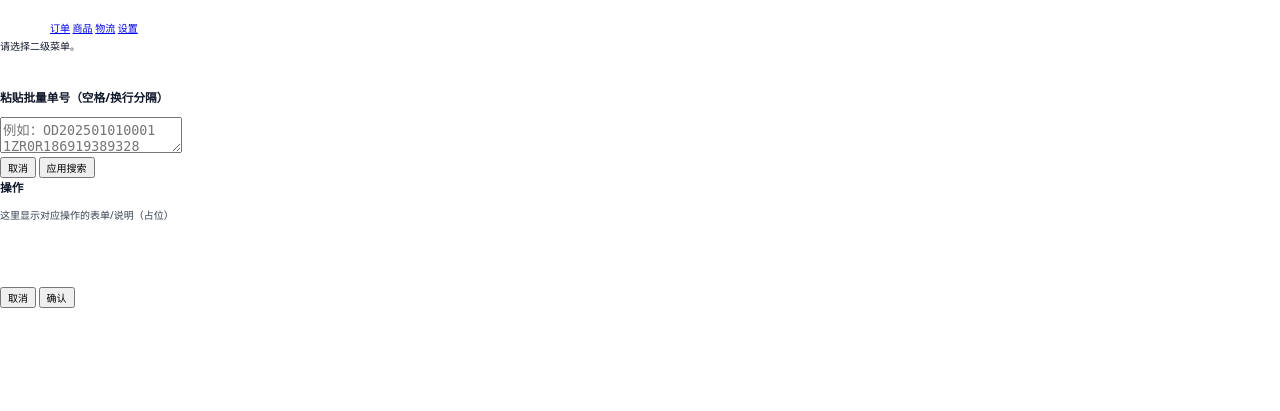
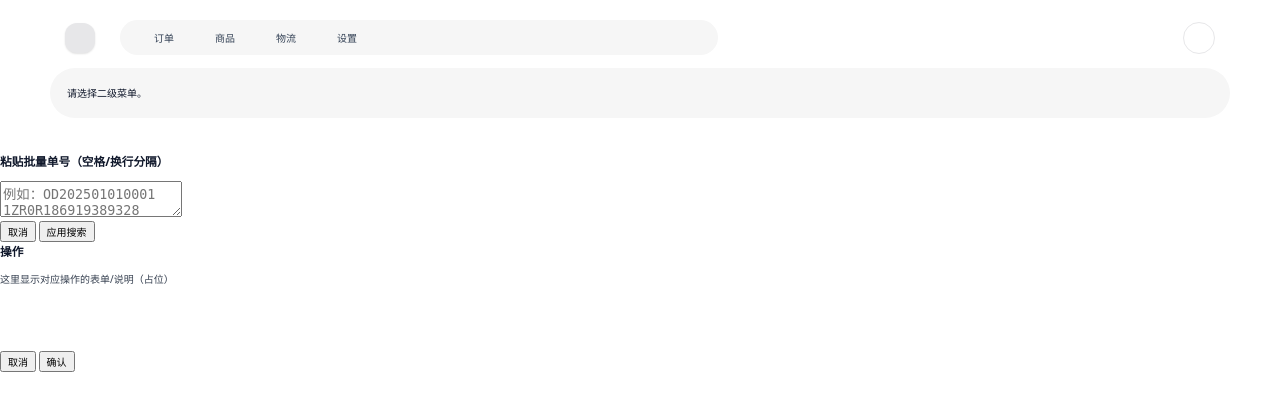
Before and after one commit to aidaddydog/minipost, a FastAPI app: a page that uses app/templates/_base/head.html in a window 1280 px wide. Shown: the top 411 px of the page. Run offline with FastAPI, Linux system fonts and the light colour scheme.

Commit message:
Update admin.css

```diff
--- a/static/css/admin.css
+++ b/static/css/admin.css
@@ -1 +1,46 @@
-/* 详见 variables.css 与 base.css；如需覆盖可在此扩展 */
+/* 顶部 */
+.header{ display:flex; align-items:center; margin:var(--header-mt) 0 var(--header-mb); }
+.logo{ display:block; width:var(--logo-w); height:var(--logo-h); border-radius:var(--logo-radius); background:var(--logo-bg); box-shadow:0 1px 2px rgba(0,0,0,.12); flex:0 0 auto; text-decoration:none; margin-left:var(--logo-ml); }
+.header-gap-left{ width:var(--gap) } .header-gap-right{ flex:1 }
+.avatar{ width:var(--avatar-size); height:var(--avatar-size); border-radius:var(--avatar-radius); background:var(--avatar-bg); margin-left:var(--gap); margin-right:var(--avatar-mr); flex:0 0 auto; border:var(--avatar-border-width) solid var(--avatar-border-color); }
+
+/* 一级轨道/链接/胶囊 */
+.nav-rail{ position:relative; flex:0 0 var(--nav-w); width:var(--nav-w); background:var(--rail-bg); border:var(--rail-border-width) solid var(--rail-border-color); border-radius:var(--rail-radius); box-shadow:var(--rail-shadow);}
+.track{ position:relative; display:flex; align-items:center; gap:var(--l1-gap); height:var(--l1-height); padding:0 14px; overflow:visible; }
+.pill{ position:absolute; top:50%; left:0; transform:translate(0,-50%); height:var(--pill-height); border-radius:var(--pill-radius); background:var(--pill-bg); transition:transform .25s cubic-bezier(.22,.61,.36,1), width .25s cubic-bezier(.22,.61,.36,1), opacity .18s ease; opacity:0; }
+.link{ position:relative; z-index:1; padding:0 var(--l1-item-px); height:var(--l1-height); display:flex; align-items:center; justify-content:center; font-size:var(--l1-font-size); color:#334155; text-decoration:none; white-space:nowrap; border-radius:10px; user-select:none; }
+.link:hover{ color:var(--l1-hover) } .link.active{ color:var(--l1-active); font-weight:600 }
+
+/* 二级 / 三级 / 卡片 */
+.subrow{ position:relative; width:100%; background:transparent; }
+.subrow-inner{ max-width:var(--maxw); margin:0 auto; padding:0 var(--page-px); display:flex; align-items:center; }
+.subbar-offset{ width:calc(var(--logo-w) + var(--gap)) } .subbar{ flex:0 0 var(--nav-w); width:var(--nav-w) }
+.sub-inner{ display:flex; flex-wrap:wrap; align-items:center; gap:var(--l2-gap) }
+.sub{ font-size:var(--l2-font-size); color:var(--l2-color); text-decoration:none; padding:var(--l2-item-py) var(--l2-item-px); border-radius:var(--l2-item-radius); line-height:1.2; margin:var(--l2-item-my) 0; }
+.sub:hover,.sub.active{ color:var(--l2-hover) }
+
+.tabrow{ margin-top:12px; }
+.tabrow-inner{ max-width:var(--maxw); margin:0 auto; padding:0 var(--page-px); display:flex; }
+.tab-offset{ width:var(--tab-offset-left) } .tab-wrap{ flex:0 0 var(--tab-w); width:var(--tab-w); }
+.tabs{ display:flex; gap:var(--tab-gap); padding-left:20px; position:relative; z-index:2; }
+.tab{ display:inline-flex; align-items:center; justify-content:center; font-size:var(--tab-font-size); color:var(--tab-color); background:var(--tab-inactive-bg); border:1px solid var(--tab-border); border-bottom:none; padding:var(--tab-py) var(--tab-px); border-top-left-radius:var(--tab-radius); border-top-right-radius:var(--tab-radius); text-decoration:none; white-space:nowrap; height:calc(var(--tab-py) * 2 + 1.2em); }
+.tab:hover{ color:#0f172a; } .tab.active{ background:var(--tab-active-bg); color:var(--tab-color-active); position:relative; z-index:3; }
+.tab__text{ display:inline-block; margin-left:var(--tab-text-ml); }
+.tab-ink{ position:absolute; left:0; top:calc(100% + var(--tab-ink-mt)); height:var(--tab-ink-height); width:0; background:var(--tab-ink-color); border-radius:var(--tab-ink-radius); transform:translateX(0); transition:transform .25s cubic-bezier(.22,.61,.36,1), width .25s cubic-bezier(.22,.61,.36,1); z-index:4; pointer-events:none; opacity:1; }
+
+.tabcard{ background:var(--tabcard-bg); border:1px solid var(--tab-border); border-radius:var(--tabcard-radius); box-shadow:var(--tabcard-shadow); padding:var(--tabcard-p); position:relative; z-index:1; margin-top:-1px; }
+.tabcard.no-tabs{ margin-top:0 }
+.toolbar{ background:var(--filter-card-bg); border-radius:var(--filter-card-radius); padding:var(--filter-card-py) var(--filter-card-px); display:flex; flex-wrap:wrap; gap:12px; align-items:center; }
+
+/* 表格 */
+.table-wrap{ margin:var(--table-wrap-mt) 0 var(--table-wrap-mb); background:var(--table-wrap-bg); border-radius:var(--table-wrap-radius); }
+.table-scroll{ max-height:var(--table-max-h); overflow-y:auto; overflow-x:hidden; padding-right:8px; scrollbar-width:thin; scrollbar-color:var(--scrollbar-thumb) var(--scrollbar-track); }
+.table{ width:100%; border-collapse:collapse; border-spacing:0; background:transparent; font-family:var(--table-font-family); }
+.table th, .table td{ padding:12px 10px; text-align:left; color:var(--table-ink); font-size:var(--table-font-size); border-bottom:1px solid var(--table-line); background:var(--table-row-bg); transition:background .15s ease; }
+.table thead th{ color:var(--table-head-ink); font-weight:500; background:var(--table-head-bg); position:sticky; top:var(--table-head-sticky-top); z-index:0; box-shadow:var(--table-head-shadow); white-space:nowrap; }
+.table tr:hover td{ background:var(--table-row-hover) }
+.table tr.selected td{ background:var(--table-row-selected) }
+.table tbody tr.voided td{ text-decoration:line-through; color:#9ca3af; }
+
+/* 底栏 */
+.footer-bar{ position:fixed; transform:translateX(-50%); left:50%; bottom:var(--footer-bottom); width:calc(100% - 150px); max-width:calc(var(--maxw)); background:var(--footer-bg); color:var(--footer-ink); border-radius:var(--footer-radius); box-shadow:var(--footer-shadow); padding:var(--footer-py) var(--footer-px); z-index:99; font-family:var(--footer-font-family); font-size:var(--footer-font-size); }
```
